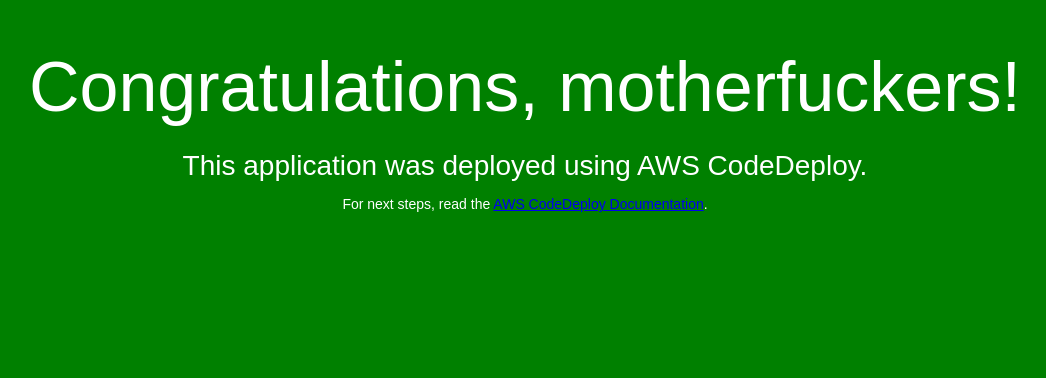
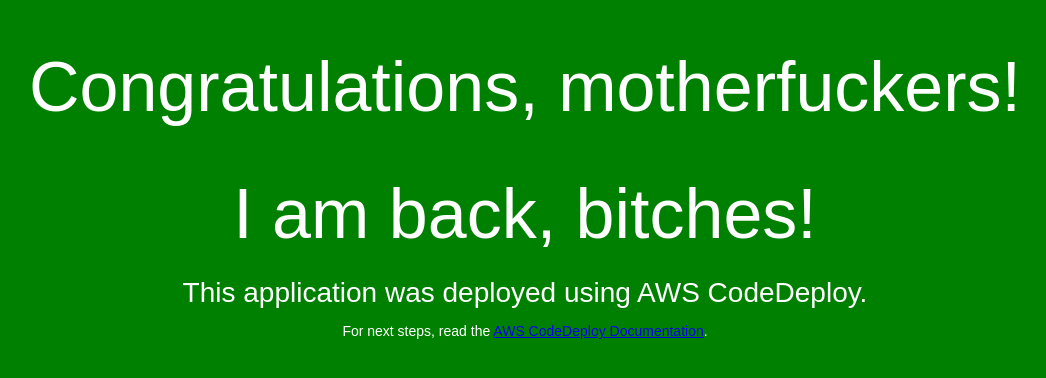
Before and after one commit to luizjonata/my_linux_app, a plain HTML site: page index.html in a window 1280 px wide. Shown: the whole page, without its empty margins (115-1161 px from the left). Drawn offline with Linux system fonts and the light colour scheme.

Commit message:
New line

```diff
--- a/index.html
+++ b/index.html
@@ -27,6 +27,7 @@
 <body>
   <div align="center">
     <h1>Congratulations, motherfuckers!</h1>
+    <h1>I am back, bitches! </h1>
     <h2>This application was deployed using AWS CodeDeploy.</h2>
     <p>For next steps, read the <a href="http://aws.amazon.com/documentation/codedeploy">AWS CodeDeploy Documentation</a>.</p>
   </div>
```
